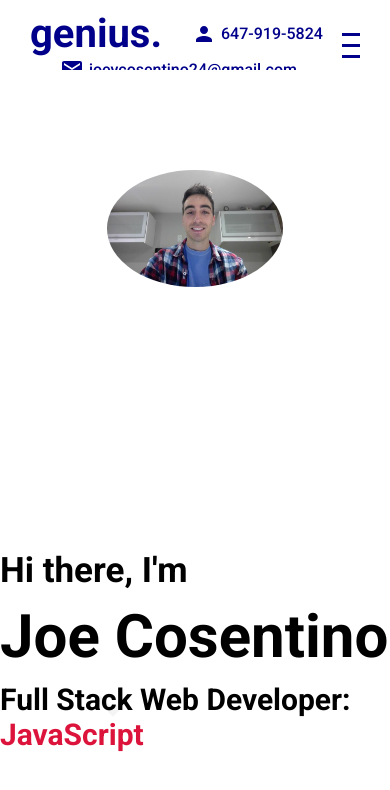
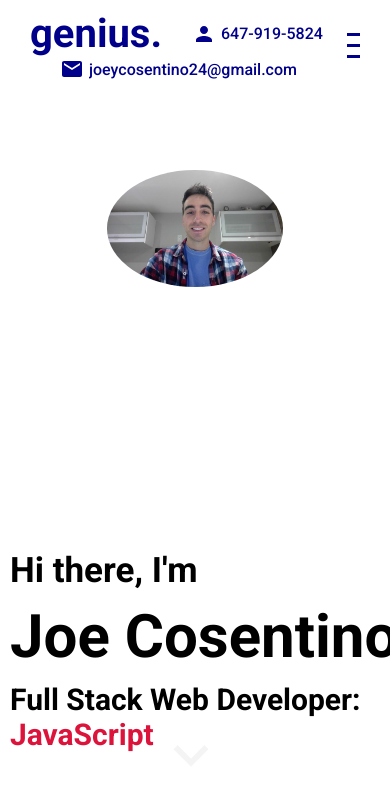
Before and after one commit to JoeCosentino/react-portfolio, a React (Create React App) app: page / in a window 390 px wide. Shown: the top 790 px of the page. Built offline with nearby package versions, Linux system fonts and the light colour scheme.

Commit message:
continued working with responsive layout

```diff
--- a/src/scss/contact.scss
+++ b/src/scss/contact.scss
@@ -4,6 +4,10 @@
     height: calc(100vh - 70px);
     scroll-snap-align: start;
     display: flex;
+
+    // @media screen and (max-width: 664px) {
+    //     height: calc(100vh - 90px);
+    // }
 
     .left {
         flex: 1;
--- a/src/scss/intro.scss
+++ b/src/scss/intro.scss
@@ -11,6 +11,10 @@
         justify-content: center;
         align-items: center;
     }
+
+    // @media screen and (max-width: 664px) {
+    //     height: calc(100vh - 90px);
+    // }
 
     .left {
         flex: 0.5;
@@ -59,6 +63,10 @@
             display: flex;
             justify-content: center;
 
+            @media screen and (max-width: 550px) {
+                padding: 0 10px;
+            }
+
             h1 {
                 font-size: 60px;
                 margin: 10px 0;
@@ -97,6 +105,11 @@
             bottom: 100px;
             left: 20%;
 
+            @media screen and (max-width: 1048px) {
+                bottom: 50px;
+                left: 40%;
+            }
+
             .down-arrow {
                 color: black;
                 animation: arrowBlink 2s infinite;
--- a/src/scss/navBar.scss
+++ b/src/scss/navBar.scss
@@ -10,8 +10,8 @@
     z-index: 3;
     transition: all 2s ease;
 
-    @media screen and (max-width: 768px) {
-        // height: 1px;
+    @media screen and (max-width: 664px) {
+        height: 90px;
     }
 
     .nav-wrapper {
@@ -59,6 +59,7 @@
                 flex-direction: column;
                 justify-content: space-between;
                 cursor: pointer;
+                padding-left: 10px;
 
                 span {
                     width: 100%;
--- a/src/scss/portfolio.scss
+++ b/src/scss/portfolio.scss
@@ -9,15 +9,23 @@
     flex-direction: column;
     align-items: center;
 
-    @media screen and (max-width: 768px) {
-        // height: calc(100vh - 100px);
-    }
+    // @media screen and (max-width: 664px) {
+    //     height: calc(100vh - 90px);
+    // }
 
     h1 {
         font-size: 50px;
 
         @media screen and (max-width: 1009px) {
             overflow: hidden;
+        }
+
+        @media screen and (max-width: 664px) {
+            padding: 15px 0;
+        }
+
+        @media screen and (max-width: 582px) {
+            padding-bottom: 25px;
         }
     }
 
@@ -26,6 +34,13 @@
         padding: 0;
         list-style: none;
         display: flex;
+        justify-content: center;
+        flex-wrap: wrap;
+        overflow: hidden;
+
+        @media screen and (max-width: 582px) {
+            padding-bottom: 30px;
+        }
     }
 
     .container {
@@ -34,9 +49,14 @@
         align-items: center;
         justify-content: center;
         flex-wrap: wrap;
+        overflow: hidden;
 
         @media screen and (max-width: 748px) {
             width: 90%;
+        }
+
+        @media screen and (max-width: 582px) {
+            overflow: auto;
         }
 
         .item {
--- a/src/scss/portfolioList.scss
+++ b/src/scss/portfolioList.scss
@@ -12,6 +12,10 @@
         overflow: hidden;
     }
 
+    @media screen and (max-width: 450px) {
+        margin-right: 5px;
+    }
+
     &.active {
         background-color: $mainColor;
         color: white;
--- a/src/scss/works.scss
+++ b/src/scss/works.scss
@@ -7,6 +7,10 @@
     align-items: center;
     justify-content: center;
     position: relative;
+
+    // @media screen and (max-width: 664px) {
+    //     height: calc(100vh - 90px);
+    // }
 
     .arrow {
         position: absolute;
```
